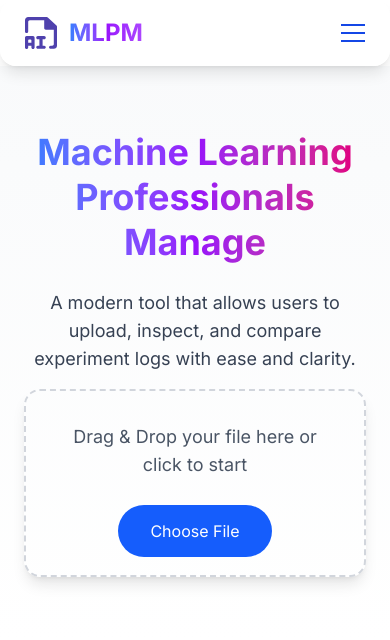
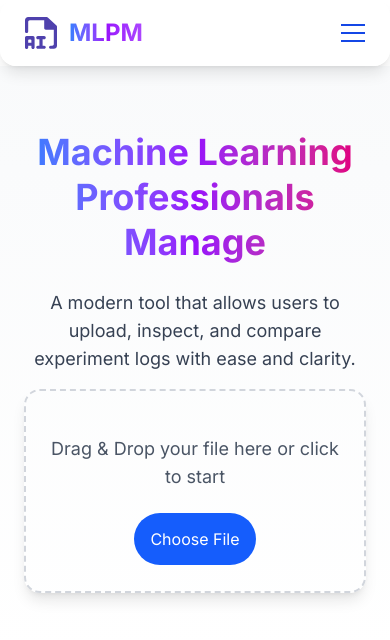
Before and after one commit to o-cherpak/mlpm, a React (Vite) app: page / in a window 390 px wide. Shown: the top 640 px of the page. Built offline with nearby package versions, Linux system fonts and the light colour scheme.

Commit message:
rename sections and files. Add responsive on FileSection, ReaderAndDisplayer.tsx, Charts.tsx

```diff
--- a/src/components/MainSection/FileSection/Charts.tsx
+++ b/src/components/MainSection/ChartsSection/Charts.tsx
@@ -27,7 +27,7 @@ export function Charts({data, metrics, experiments}: Readonly<ChartsProps>) {
   }
 
   return (
-    <div className="grid grid-cols-1 md:grid-cols-2 gap-8 w-full px-6 lg:px-12 py-6">
+    <div className="grid grid-cols-1 md:grid-cols-2 gap-6 w-full px-4 lg:px-8 py-4">
       {metrics.map((metric) => {
         const metricData = data[metric] || {};
 
@@ -46,7 +46,7 @@ export function Charts({data, metrics, experiments}: Readonly<ChartsProps>) {
           title: {
             text: metric.toUpperCase(),
             left: "right",
-            textStyle: {fontSize: 16, fontWeight: 600, color: "#000"},
+            textStyle: {fontSize: 14, fontWeight: 600, color: "#000"},
           },
           tooltip: {trigger: "axis"},
           legend: {
@@ -75,11 +75,11 @@ export function Charts({data, metrics, experiments}: Readonly<ChartsProps>) {
         return (
           <div
             key={metric}
-            className="bg-white shadow-lg rounded-xl p-4 border border-gray-200"
+            className="bg-white shadow-lg rounded-xl p-4 border border-gray-200 w-full"
           >
             <ReactECharts
               option={option}
-              style={{width: "580px", height: "350px"}}
+              style={{width: "100%", height: "320px"}}
               notMerge={true}
               lazyUpdate={true}
             />
--- /dev/null
+++ b/src/components/MainSection/ChartsSection/ExperimentsButton.tsx
@@ -0,0 +1,30 @@
+type ExperimentsButtonProps = {
+  allExperiments: string[];
+  selectedExperiments: string[]
+  onClick: (expId: string) => void;
+}
+
+export function ExperimentsButton({allExperiments, onClick, selectedExperiments}: Readonly<ExperimentsButtonProps>) {
+  return (
+    <div className="flex flex-col lg:flex-row gap-2 py-10 items-center">
+      <span className={"text-2xl font-medium"}>Choose experiments:</span>
+
+      <div className="grid grid-cols-3 lg:grid-cols-5 gap-3 items-center">
+
+        {allExperiments.map((expId) => (
+          <button
+            key={expId}
+            onClick={() => onClick(expId)}
+            className={`px-4 py-2 rounded-lg border hover:cursor-pointer ${
+              selectedExperiments.includes(expId)
+                ? "bg-blue-500 text-white"
+                : "bg-gray-100 hover:bg-gray-300"
+            }`}
+          >
+            {expId}
+          </button>
+        ))}
+      </div>
+    </div>
+  )
+}
--- a/src/components/MainSection/FileSection/FileDropZone.tsx
+++ b/src/components/MainSection/ChartsSection/FileDropZone.tsx
@@ -26,11 +26,12 @@ export function FileDropzone({setFileParam}: Readonly<FileDropzoneProps>) {
     <div
       onDrop={handleDrop}
       onDragOver={(e) => e.preventDefault()}
-      className="border-2 border-dashed border-gray-300 shadow-lg rounded-2xl p-8 text-center  hover:cursor-pointer"
+      className={`border-2 w-full space-y-4 md:w-2/3 ${file ? "pb-8" : "pb-10 lg:pb-20"} border-dashed border-gray-300 shadow-lg rounded-2xl lg:p-8 p-6 text-center hover:cursor-pointer`}
     >
-      <p className={`flex items-center gap-2 text-lg pb-10 ${file ? "text-green-600" : "text-gray-600 "}`}>
+      <p
+        className={`flex flex-col lg:flex-row ${file ? "h-20" : "h-24 lg:h-40"} items-center justify-center gap-2 text-lg ${file ? "text-green-600" : "text-gray-600 "}`}>
         {file ? "Your file is successful uploaded" : "Drag & Drop your file here or click to start"}
-        {file && <FaCheck />}
+        {file && <FaCheck/>}
       </p>
 
       <input
@@ -43,7 +44,8 @@ export function FileDropzone({setFileParam}: Readonly<FileDropzoneProps>) {
 
       <label
         htmlFor="fileInput"
-        className={`mt-4 py-4 px-8 bg-blue-600 ${file && "bg-blue-800"} text-white rounded-full cursor-pointer hover:bg-blue-700 transition`}
+        className={`py-4 px-4 lg:px-8 bg-blue-600 ${file && "bg-blue-800"}
+        text-white rounded-full cursor-pointer hover:bg-blue-700 transition`}
       >
         {file ? "Re-choose File" : "Choose File"}
       </label>
--- a/src/components/MainSection/FileSection/FileSection.tsx
+++ b/src/components/MainSection/ChartsSection/FileSection.tsx
@@ -1,22 +1,20 @@
 import {FileDropzone} from "./FileDropZone.tsx";
 import {useState} from "react";
 import {UploadedFileInfo} from "./UploadedFileInfo.tsx";
-import {FileReader} from "./FileReader.tsx";
+import {ReaderAndDisplayer} from "./ReaderAndDisplayer.tsx";
 
 export function FileSection() {
   const [file, setFile] = useState<File | null>(null);
 
   return (
-    <section className={"flex flex-col "}>
-      <div className={"flex justify-center gap-20"}>
+    <section className={"flex flex-col w-full items-center justify-center"}>
+      <div className={"flex w-full lg:w-2/3 flex-col md:flex-row justify-center gap-4 md:gap-20"}>
         <FileDropzone setFileParam={setFile}/>
 
         {file && <UploadedFileInfo file={file}/>}
       </div>
 
-      {file && <FileReader file={file}/>}
-
-
+      {file && <ReaderAndDisplayer file={file}/>}
     </section>
   )
 }
--- a/src/components/MainSection/FileSection/FileReader.tsx
+++ b/src/components/MainSection/ChartsSection/ReaderAndDisplayer.tsx
@@ -10,7 +10,7 @@ type FileReaderProps = {
   file: File;
 };
 
-export function FileReader({ file }: Readonly<FileReaderProps>) {
+export function ReaderAndDisplayer({ file }: Readonly<FileReaderProps>) {
   const [groupedData, setGroupedData] = useState<MetricGroups>({});
   const [selectedExperiments, setSelectedExperiments] = useState<string[]>([]);
 
@@ -40,7 +40,7 @@ export function FileReader({ file }: Readonly<FileReaderProps>) {
   );
 
   return (
-    <div className="flex flex-col justify-center items-center">
+    <div className="flex flex-col justify-center w-full items-center">
 
       <ExperimentsButton
         allExperiments={allExperiments}
--- /dev/null
+++ b/src/components/MainSection/ChartsSection/UploadedFileInfo.tsx
@@ -0,0 +1,34 @@
+import {FaFileCsv} from "react-icons/fa";
+
+type UploadedFileInfoProps = {
+  file: File;
+};
+
+export function UploadedFileInfo({file}: Readonly<UploadedFileInfoProps>) {
+  return (
+    <div className="bg-white w-full shadow-lg rounded-xl p-6 lg:w-86 border border-gray-200">
+      <h3 className="text-center text-lg font-semibold text-black mb-4">File Information</h3>
+
+      <div className={"flex gap-4 lg:w-96"}>
+        <div className="space-y-2 w-full lg:w-1/2 text-gray-700">
+          <p>
+            <span className="font-medium">Name:</span> {file.name}
+          </p>
+
+          <p>
+            <span className="font-medium">Size:</span> {(file.size / (1024 * 1024)).toFixed(2)} MB
+          </p>
+
+          <p>
+            <span className="font-medium">Type:</span> {file.type}
+          </p>
+        </div>
+
+        <div className={"flex items-center justify-center"}>
+          <FaFileCsv size={"80px"}/>
+        </div>
+      </div>
+
+    </div>
+  );
+}
--- a/src/components/MainSection/FileSection/ExperimentsButton.tsx
+++ /dev/null
@@ -1,26 +0,0 @@
-type ExperimentsButtonProps = {
-  allExperiments: string[];
-  selectedExperiments: string[]
-  onClick: (expId: string) => void;
-}
-
-export function ExperimentsButton({allExperiments, onClick, selectedExperiments}: Readonly<ExperimentsButtonProps>) {
-  return (
-    <div className="flex flex-wrap wrap py-10 gap-3 items-center">
-      <span className={"text-2xl font-medium"}>Choose experiments:</span>
-      {allExperiments.map((expId) => (
-        <button
-          key={expId}
-          onClick={() => onClick(expId)}
-          className={`px-4 py-2 rounded-lg border hover:cursor-pointer ${
-            selectedExperiments.includes(expId)
-              ? "bg-blue-500 text-white"
-              : "bg-gray-100 hover:bg-gray-300"
-          }`}
-        >
-          {expId}
-        </button>
-      ))}
-    </div>
-  )
-}
--- a/src/components/MainSection/FileSection/UploadedFileInfo.tsx
+++ /dev/null
@@ -1,25 +0,0 @@
-type UploadedFileInfoProps = {
-  file: File;
-};
-
-export function UploadedFileInfo({ file }: Readonly<UploadedFileInfoProps>) {
-  return (
-    <div className="bg-white shadow-lg rounded-xl p-6 w-64 border border-gray-200">
-      <h3 className="text-center text-lg font-semibold text-black mb-4">File Information</h3>
-
-      <div className="space-y-2 text-gray-700">
-        <p>
-          <span className="font-medium">Name:</span> {file.name}
-        </p>
-
-        <p>
-          <span className="font-medium">Size:</span> {(file.size / (1024 * 1024)).toFixed(2)} MB
-        </p>
-
-        <p>
-          <span className="font-medium">Type:</span> {file.type}
-        </p>
-      </div>
-    </div>
-  );
-}
--- a/src/components/MainSection/MainSection.tsx
+++ b/src/components/MainSection/MainSection.tsx
@@ -1,4 +1,4 @@
-import {FileSection} from "./FileSection/FileSection.tsx";
+import {FileSection} from "./ChartsSection/FileSection.tsx";
 
 export function MainSection() {
   return (
@@ -16,6 +16,8 @@ export function MainSection() {
       </div>
 
       <FileSection/>
+
+
     </main>
   );
 }
```
Also changed, not shown: src/components/MainSection/GuideSection.tsx (added).
